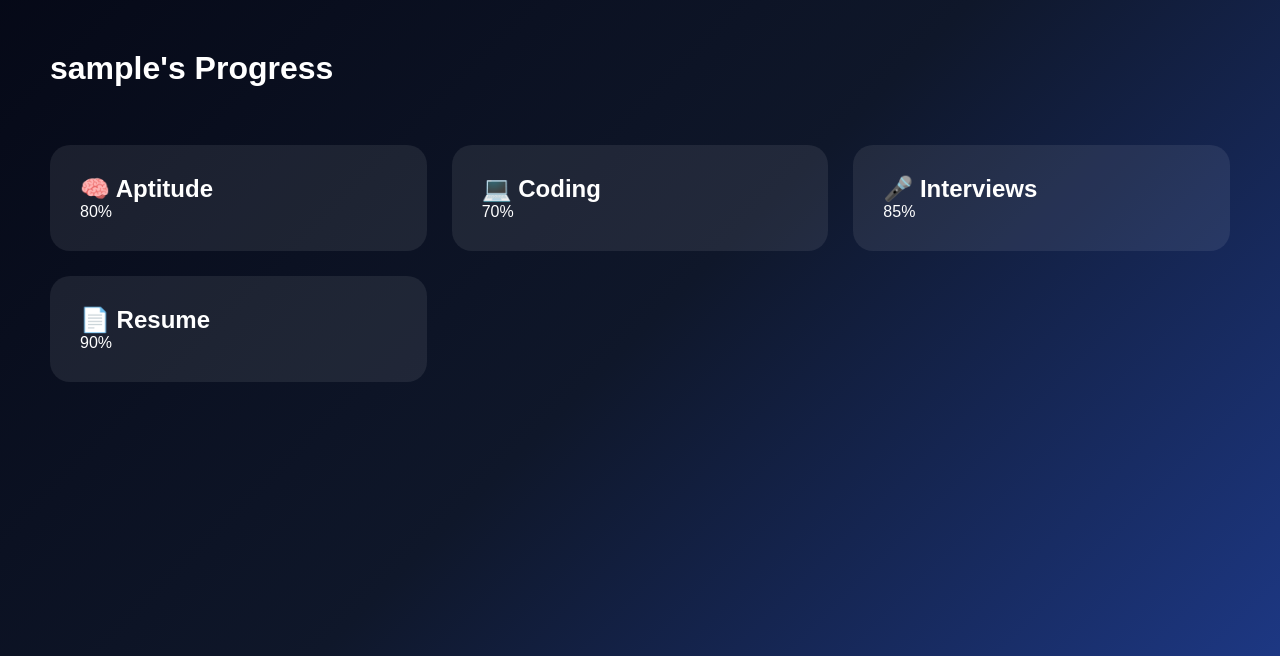
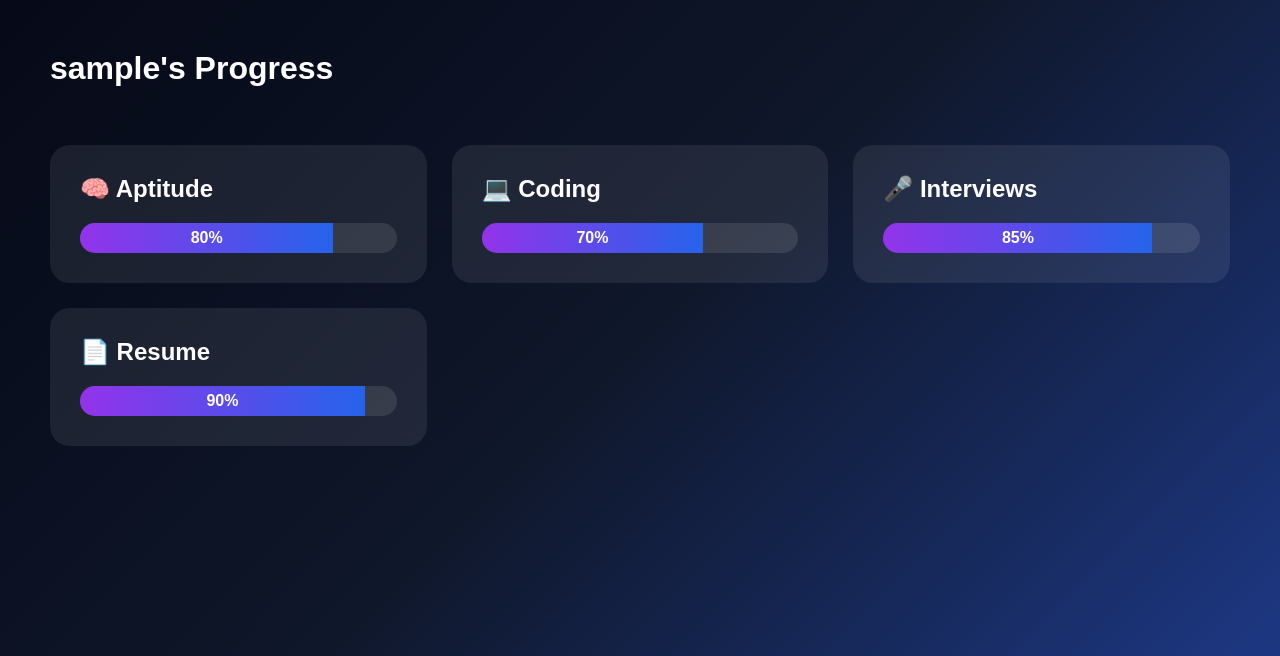
Before and after one commit to riteshml0211-cpu/smart-placement-platform, a Flask app: page /analytics in a window 1280 px wide. Shown: the part 68-724 px from the top of the page. Run offline with Flask 3, Linux system fonts and the light colour scheme; the visitor is signed in with stand-in values (Sample User, id 1); some libraries are stand-ins or nearby versions.

Commit message:
Update style.css

```diff
--- a/static/style.css
+++ b/static/style.css
@@ -210,3 +210,26 @@ button:hover{
     width:90px;
 
 }
+/* PROGRESS ANALYTICS */
+
+.progress-bar{
+
+    width:100%;
+    height:30px;
+    background:rgba(255,255,255,0.1);
+    border-radius:20px;
+    overflow:hidden;
+    margin-top:20px;
+
+}
+
+.progress-fill{
+
+    height:100%;
+    background:linear-gradient(90deg,#9333ea,#2563eb);
+    text-align:center;
+    line-height:30px;
+    color:white;
+    font-weight:bold;
+
+}
```
